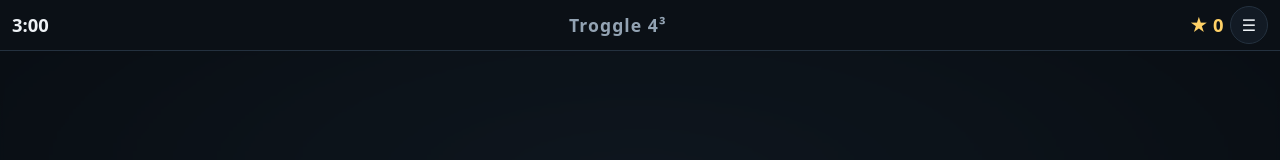
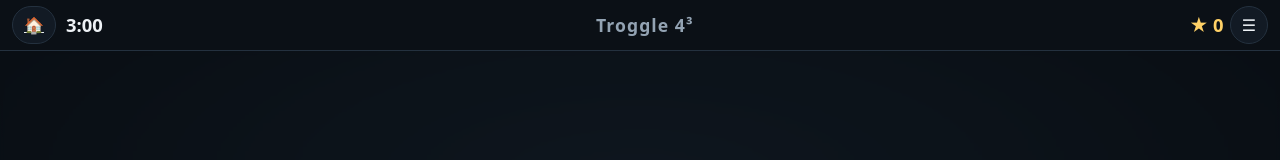
Before and after one commit to SimiaCryptus/troggle, a website: page index.html in a window 1280 px wide. Shown: the top 160 px of the page. Drawn offline with nearby package versions, Linux system fonts and the light colour scheme.

Commit message:
homepage links

```diff
--- a/index.html
+++ b/index.html
@@ -17,6 +17,7 @@
 <body>
   <div id="app">
     <header class="topbar">
+      <a href="/" class="icon-btn" title="Home" aria-label="Home">🏠</a>
       <div id="timer" class="timer" aria-label="time remaining">3:00</div>
       <h1 id="title" class="title">Troggle 4³</h1>
       <div class="topbar-right">
```
